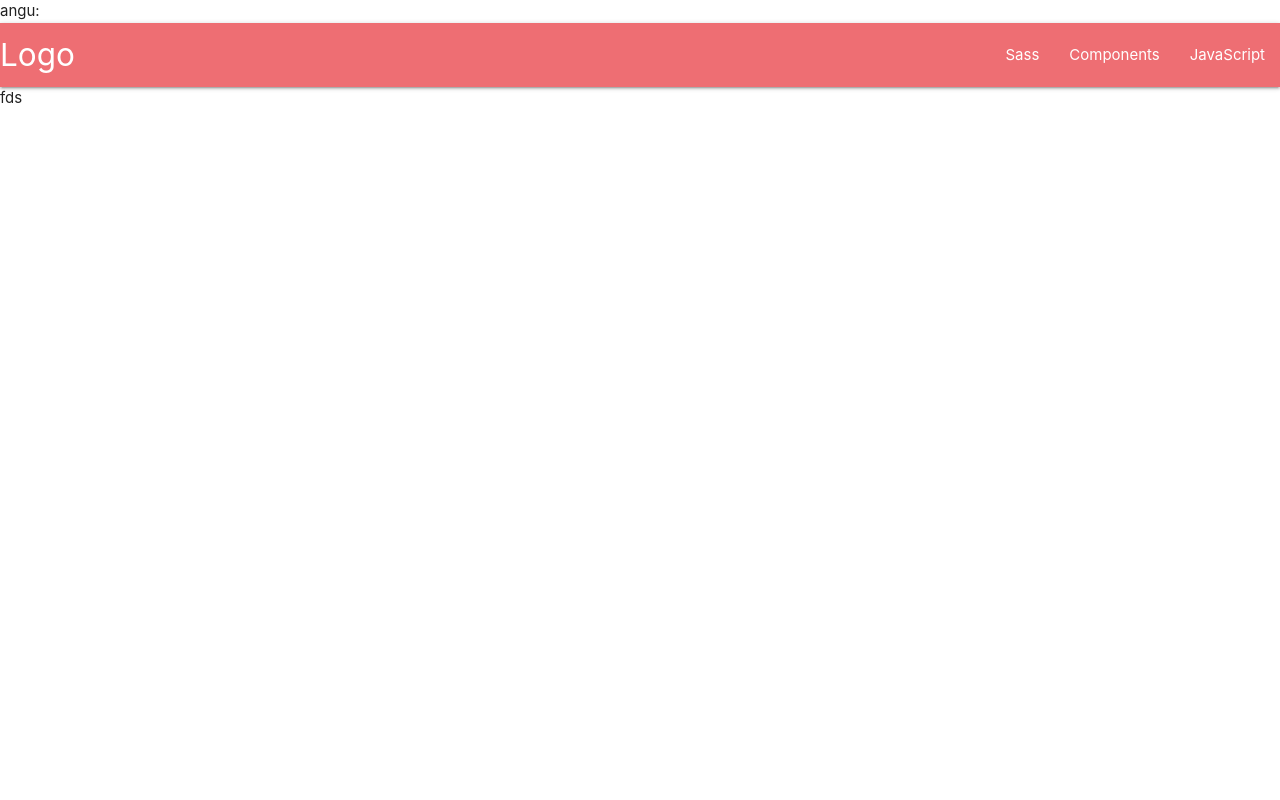
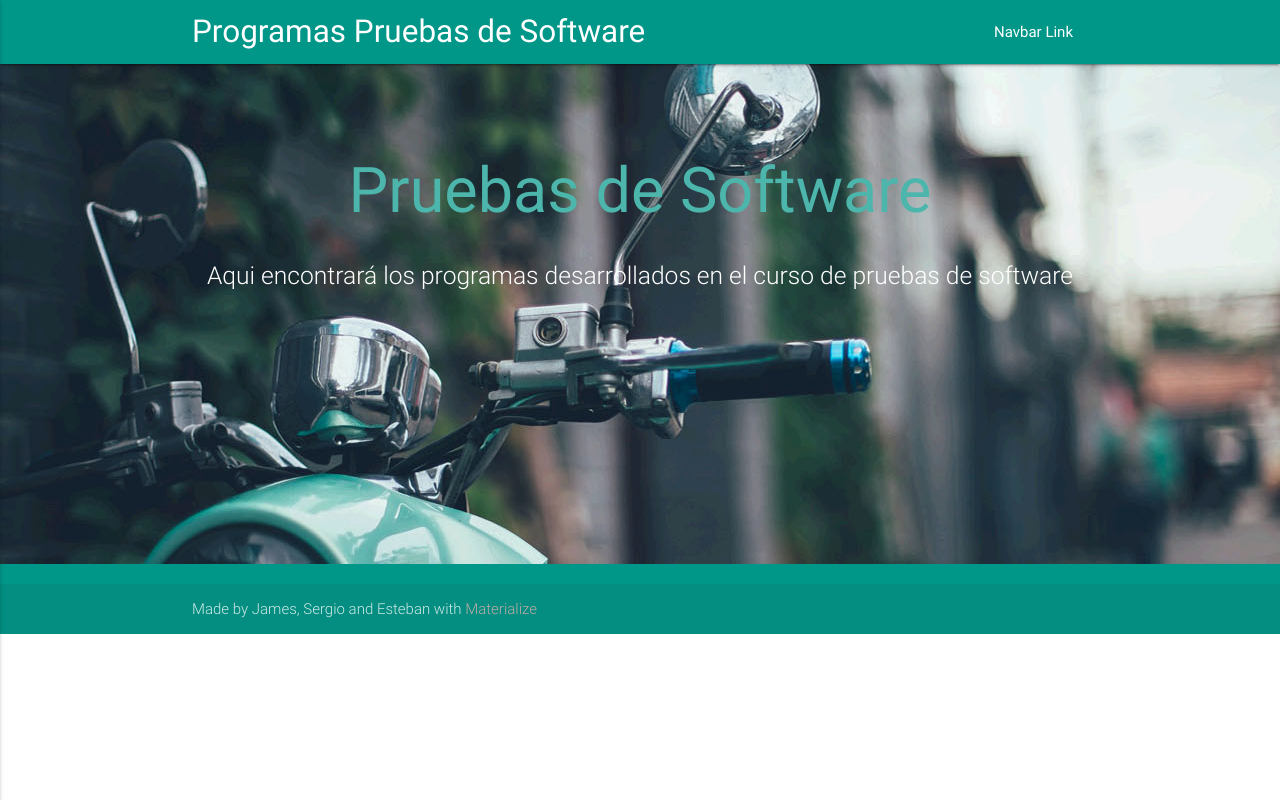
Before and after one commit to jamesgarzon/PSP-program2, a website: page client/index.html in a window 1280 px wide. Drawn offline with nearby package versions, Linux system fonts and the light colour scheme; some packages are replaced by stand-ins of ours; files whose address does not match are found by name.

Commit message:
Se organizan las librerías de materialize

```diff
--- a/bower.json
+++ b/bower.json
@@ -15,5 +15,8 @@
     "angular-mocks": "^1.5.8",
     "angular-ui-router": "^0.3.1",
     "angular-materialize": "^0.2.1"
+  },
+  "devDependencies": {
+    "angular-mocks": "^1.5.8"
   }
 }
--- a/client/app/home/home.html
+++ b/client/app/home/home.html
@@ -1,24 +1,36 @@
-<nav>
-    <div class="nav-wrapper">
-      <a href="#" class="brand-logo">Logo</a>
-      <ul id="nav-mobile" class="right hide-on-med-and-down">
-        <li><a href="sass.html">Sass</a></li>
-        <li><a href="badges.html">Components</a></li>
-        <li><a href="collapsible.html">JavaScript</a></li>
-      </ul>
-    </div>
-  </nav>
+  <div id="index-banner" class="parallax-container">
+    <div class="section no-pad-bot">
+      <div class="container">
+        <br><br>
+        <h1 class="header center teal-text text-lighten-2">Pruebas de Software</h1>
+        <div class="row center">
+          <h5 class="header col s12 light white-text">Aqui encontrará los programas desarrollados en el curso de pruebas de software</h5>
+        </div>
 
 
-  <div class="parallax-container">
-    fds
-      <div class="parallax"><img src="assets/images/background1.jpg"></div>
+      </div>
     </div>
+    <div class="parallax"><img src="assets/images/background1.jpg" alt="Unsplashed background img 1"></div>
+  </div>
+
+  <footer class="page-footer teal">
+
+    <div class="footer-copyright">
+      <div class="container">
+      Made by James, Sergio and Esteban with <a class="brown-text text-lighten-3" href="http://materializecss.com">Materialize</a>
+      </div>
+    </div>
+  </footer>
+
+      <script type="text/javascript">
+        (function($){
+        $(function(){
+
+          $('.button-collapse').sideNav();
+          $('.parallax').parallax();
+
+        }); // end of document ready
+      })(jQuery); // end of jQuery name space
 
 
-<script type="text/javascript">
-$(document).ready(function(){
-  $('.parallax').parallax();
-});
-
-</script>
+      </script>
--- a/client/index.html
+++ b/client/index.html
@@ -1,40 +1,76 @@
 <!DOCTYPE html>
-<html ng-app="pspApp">
+<html lang="en" ng-app="pspApp">
 <head>
-	<title>PSP program</title>
-	<!-- Materialize -->
-	<!-- <link rel="stylesheet" href="https://cdnjs.cloudflare.com/ajax/libs/materialize/0.97.6/css/materialize.min.css"> -->
-	<meta http-equiv="Content-Type" content="text/html; charset=UTF-8"/>
-	<meta name="viewport" content="width=device-width, initial-scale=1, maximum-scale=1.0, user-scalable=no"/>
+  <meta http-equiv="Content-Type" content="text/html; charset=UTF-8"/>
+  <meta name="viewport" content="width=device-width, initial-scale=1, maximum-scale=1.0, user-scalable=no"/>
+  <title>Programas Pruebas de Software</title>
 
-	<!-- CSS LIBRARIES -->
-	<link href="http://fonts.googleapis.com/icon?family=Material+Icons" rel="stylesheet">
-	<link href="bower_components/materialize/bin/materialize.css" rel="stylesheet">
-	<link href='https://fonts.googleapis.com/css?family=Tinos' rel='stylesheet' type='text/css'>
-	<link rel="stylesheet" href="/app.css">
+  <!-- CSS  -->
+  <link href="https://fonts.googleapis.com/icon?family=Material+Icons" rel="stylesheet">
+  <link href="bower_components/materialize/bin/materialize.css" type="text/css" rel="stylesheet" media="screen,projection"/>
+  <!-- <link href="../css/style.css" type="text/css" rel="stylesheet" media="screen,projection"/> -->
+  <base href="/">
+</head>
 
-	<base href="/">
-</head>
 <body>
 
 
+  <nav class="teal" role="navigation">
+    <div class="nav-wrapper container">
+      <a id="logo-container" href="#" class="brand-logo">Programas Pruebas de Software</a>
+      <ul class="right hide-on-med-and-down">
+        <li><a href="#">Navbar Link</a></li>
+      </ul>
+
+      <ul id="nav-mobile" class="side-nav">
+        <li><a href="#">Navbar Link</a></li>
+      </ul>
+      <a href="#" data-activates="nav-mobile" class="button-collapse"><i class="material-icons">menu</i></a>
+    </div>
+  </nav>
+
+<!-- angu: {{angularjs}} -->
+	<div ui-view=""></div>
+
+  <!--  Scripts-->
+  <script src="https://code.jquery.com/jquery-2.1.1.min.js"></script>
+	<script type="text/javascript" src="bower_components/angular/angular.js"></script>
+  <script type="text/javascript" src="bower_components/angular-ui-router/release/angular-ui-router.js"></script>
+  <script src="bower_components/materialize/bin/materialize.js"></script>
+	<script type="text/javascript" src="bower_components/angular-materialize/src/angular-materialize.js"></script>
+
+	<script type="text/javascript" src="app/app.js"></script>
+	<script type="text/javascript" src="app/home/home.js"></script>
+
+	<script type="text/javascript" src="app/home/home.controller.js"></script>
+
+  <script type="text/javascript">
+  	(function($){
+  $(function(){
+
+    $('.button-collapse').sideNav();
+    $('.parallax').parallax();
+
+  }); // end of document ready
+})(jQuery); // end of jQuery name space
+
+  </script>
+
+  </body>
+</html>
+
+
+
+<!--
 	angu: {{angularjs}}
 	<div ui-view=""></div>
 
-	<!-- JS LIBRARIES -->
 	<script type="text/javascript" src="bower_components/angular/angular.js"></script>
 	<script type="text/javascript" src="bower_components/jquery/dist/jquery.js"></script>
   <script type="text/javascript" src="bower_components/angular-ui-router/release/angular-ui-router.js"></script>
 	<script type="text/javascript" src="bower_components/materialize/bin/materialize.js"></script>
-	<!-- <script type="text/javascript" src="bower_components/angular-materialize/src/angular-materialize.js"></script> -->
 
-	<!-- CONFIG FILE -->
 	<script type="text/javascript" src="app/app.js"></script>
 
-	<!-- HOME -->
 	<script type="text/javascript" src="app/home/home.js"></script>
-	<script type="text/javascript" src="app/home/home.controller.js"></script>
-
-</script>
-</body>
-</html>
+	<script type="text/javascript" src="app/home/home.controller.js"></script> -->
```
Also changed, not shown: client/index2.html (added, +40 -0 lines).
